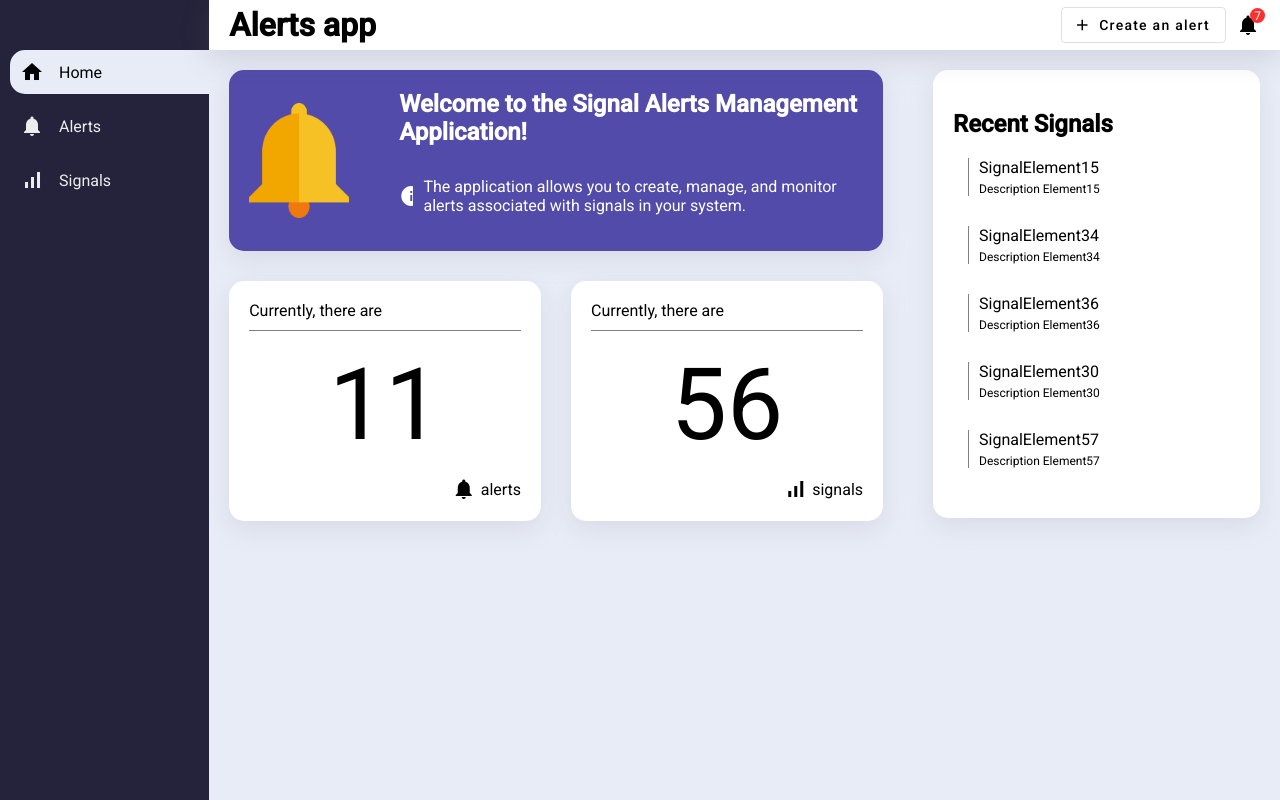
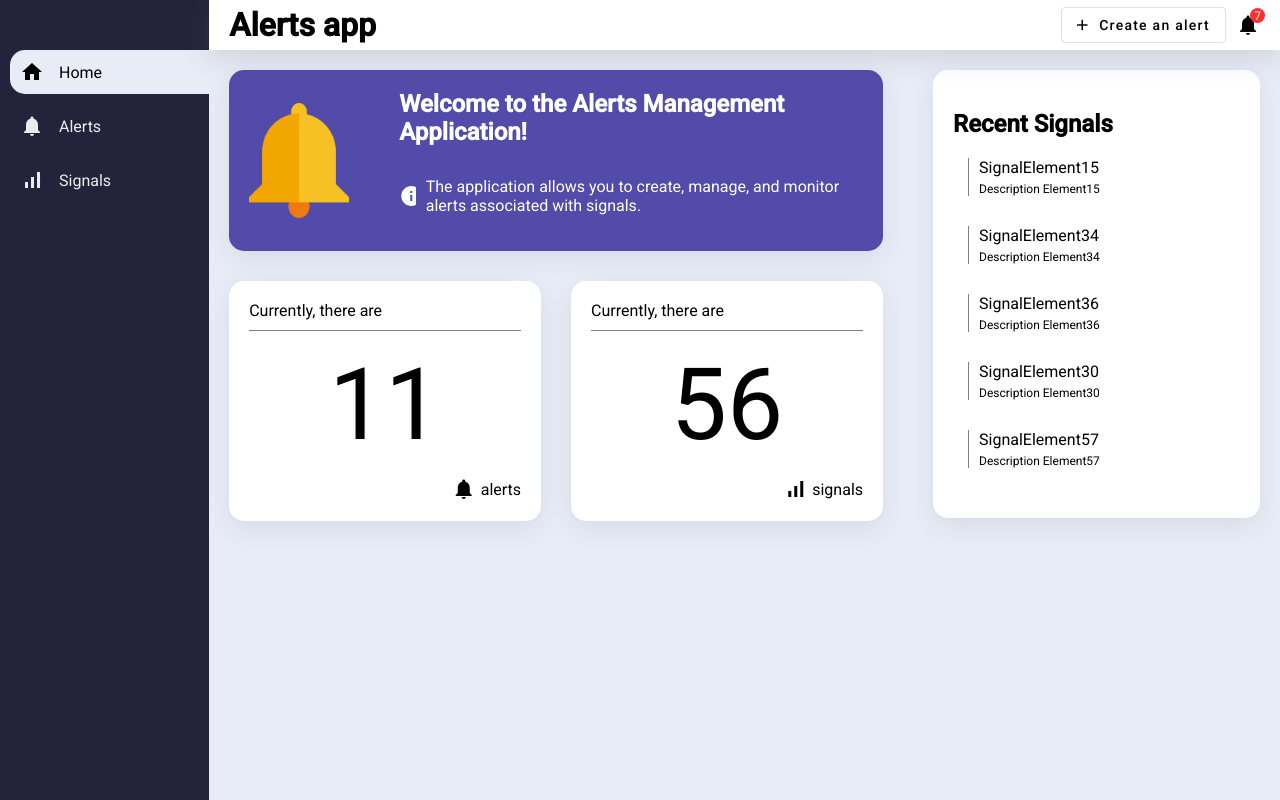
Before and after one commit to guivdh/alerts-app, an Angular app: page /home in a window 1280 px wide. Built offline with nearby package versions, Linux system fonts and the light colour scheme.

Commit message:
translations corrections

```diff
--- a/src/app/components/create-alert-dialog/create-alert-dialog.component.html
+++ b/src/app/components/create-alert-dialog/create-alert-dialog.component.html
@@ -83,7 +83,7 @@
         <li>Choose a component.</li>
         <li>Select a system related to the chosen component.</li>
         <li>Choose a specific sub-system.</li>
-        <li>Select the element you want to monitor.</li>
+        <li>Select the element.</li>
         <li>Set the lower and upper thresholds for the alert.</li>
         <li>Click 'Create Alert' to save.</li>
       </ul>
--- a/src/app/pages/home/home.component.html
+++ b/src/app/pages/home/home.component.html
@@ -4,10 +4,10 @@
       <div class="welcome-box">
         <img src="assets/google-alerts-logo-8D260EAA55-seeklogo.com.png" alt="img">
         <div class="infos">
-          <h2>Welcome to the Signal Alerts Management Application!</h2>
+          <h2>Welcome to the Alerts Management Application!</h2>
           <div class="desc">
             <mat-icon fontIcon="infos" class="icon"></mat-icon>
-            <p>The application allows you to create, manage, and monitor alerts associated with signals in your system.</p>
+            <p>The application allows you to create, manage, and monitor alerts associated with signals.</p>
           </div>
         </div>
       </div>
```
